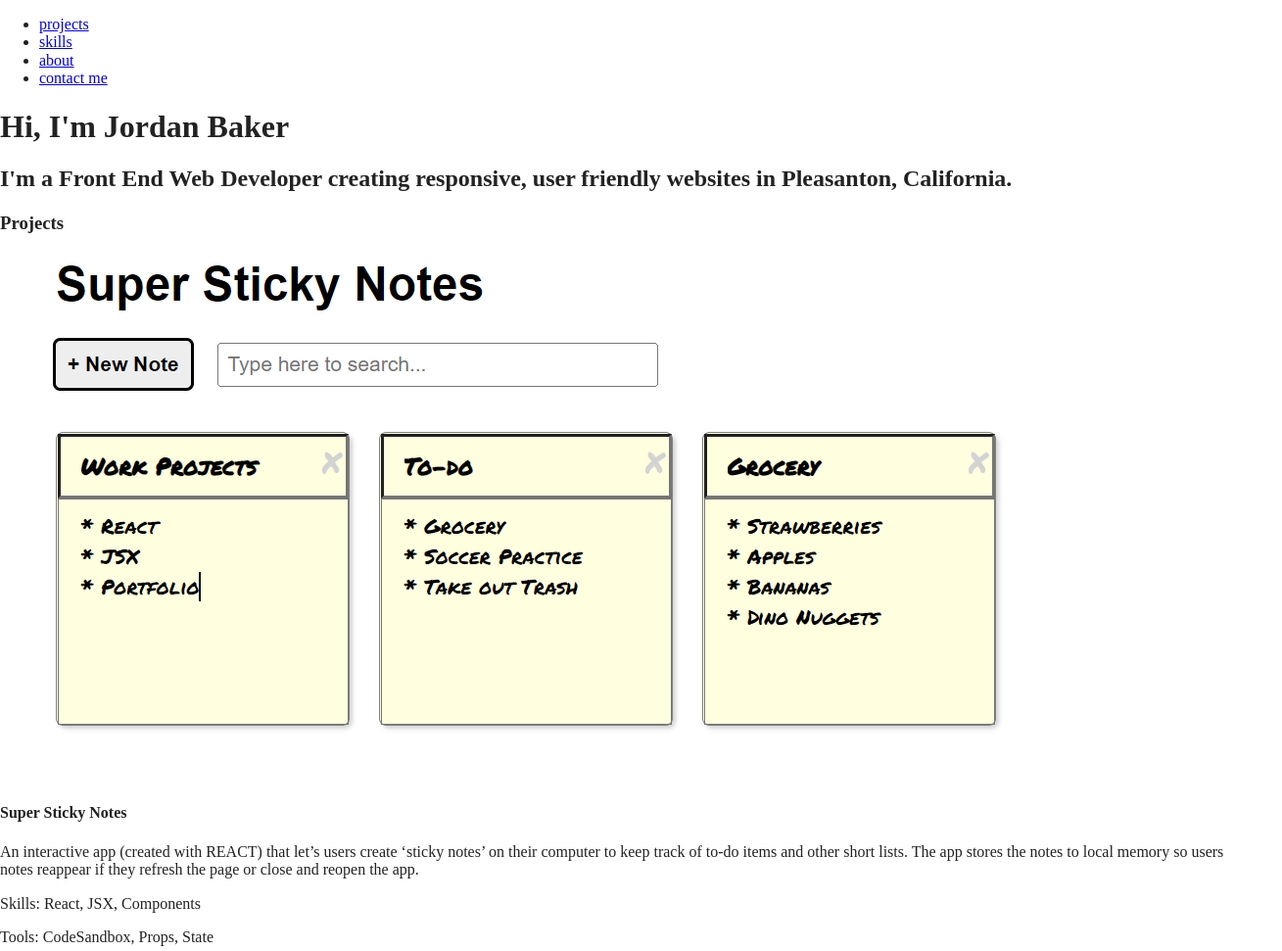
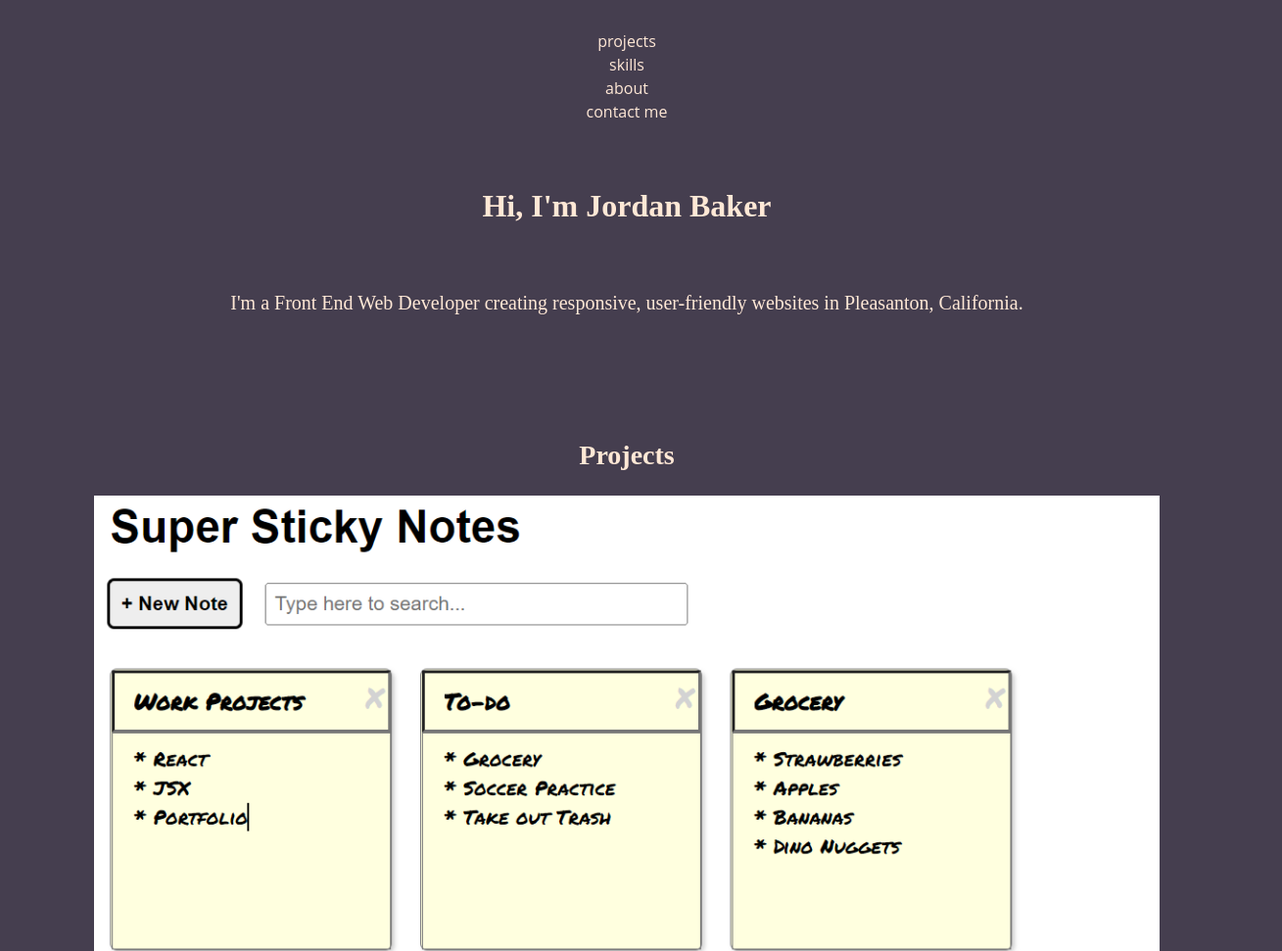
Before and after one commit to jk-baker/portfolio-project, a website built with Parcel: page index.html in a window 1280 px wide. Shown: the top 971 px of the page at 98% size, 1309 px wide, since content can reach past the window. Built offline with nearby package versions, Linux system fonts and the light colour scheme.

Commit message:
Added structural css to the homepage: fonts, margins, padding

```diff
--- a/css/main.css
+++ b/css/main.css
@@ -86,6 +86,155 @@ textarea {
 /* ==========================================================================
    Author's custom styles
    ========================================================================== */
+
+   /* General Styles */
+html {
+  font-size: 16px;
+}
+
+body {
+  font-size: 1em;
+  font-family: 'Open Sans', sans-serif;
+  color: #FFE8D6;
+  background-color: #453E4F;
+}
+
+ul {
+  list-style-type: none;
+  margin: 0;
+  padding: 0;
+}
+
+a {
+  color: #FFE8D6;
+  text-decoration: none;
+}
+
+h1 {
+  font-family: 'Alike', serif;
+  font-size: 1.75rem;
+  line-height: 1.5;
+  width: 100%;
+}
+
+h2 {
+  font-family: 'Alike', serif;
+  font-size: 1.25rem;
+  line-height: 1.5;
+  width: 100%;
+  font-weight: 400;
+}
+
+h3 {
+  font-size: 1.75rem;
+}
+
+h4 {
+  font-size: 1.25rem;
+}
+
+h5 {
+  font-size: 1.5rem;
+}
+
+h3,
+h4,
+h5,
+h6 {
+  font-family: 'Alike', serif;
+  line-height: 1.5;
+  width: 100%;
+}
+
+p,
+li {
+  font-size: 1rem;
+  line-height: 1.5;
+}
+
+span {
+  font-weight: bold;
+}
+
+img {
+  width: 100%;
+}
+
+figure {
+  margin: 0;
+}
+
+/* Structural Styles */
+header,
+#work,
+#skills,
+#about,
+footer {
+  display: flex;
+  justify-content: center;
+  text-align: center;
+  flex-flow: row wrap;
+}
+
+.content-wrapper {
+  width: 85%;
+}
+
+#work p,
+#about p {
+  width: 100%;
+  text-align: left;
+}
+
+/* removing all browser added default margins */
+h1,
+h2,
+h3,
+h4,
+h5,
+h6 {
+  margin: 0;
+}
+
+p {
+  margin: 0;
+}
+
+header {
+  padding: 30px 0 60px 0;
+}
+
+nav {
+  margin-bottom: 60px;
+}
+
+#work {
+  padding-top: 60px;
+}
+
+#skills {
+  padding: 80px 0;
+}
+
+#about {
+  padding: 60px 0;
+}
+
+footer {
+  padding: 80px 0
+}
+
+h2 {
+  margin-top: 60px;
+}
+
+h3 {
+  margin-bottom: 20px;
+}
+
+h4 {
+  margin-bottom: 40px;
+}
 
 /* ==========================================================================
    Helper classes
--- a/index.html
+++ b/index.html
@@ -27,6 +27,7 @@
 
 <body>
   <header>
+    <div class="content-wrapper">
     <nav>
       <ul>
         <li><a href="#work">projects</a></li>
@@ -37,12 +38,14 @@
     </nav>
     <div>
       <h1>Hi, I'm Jordan Baker</h1>
-      <h2>I'm a Front End Web Developer creating responsive, user friendly websites in Pleasanton, California.</h2>
+      <h2>I'm a Front End Web Developer creating responsive, user-friendly websites in Pleasanton, California.</h2>
     </div>
+  </div>
   </header>
 
   <main>
     <section id="work"> <!-- This section will display representative projects -->
+      <div class="content-wrapper">
       <h3 class="portfolio-header">Projects</h3>
       <div class="portfolio-item">
         <figure><a href="https://codesandbox.io/s/sticky-notes-ui-1qqwwf" ><img src="img/super-sticky-notes-screenshot.png" alt="Sticky Note Project" /></a></figure>
@@ -84,9 +87,11 @@
         <p><span>Tools: </span>CodeSandbox, JSON, API</p>
         <a class="project-link" href="https://jk-baker.github.io/guess-the-word/" ></a>
       </div>
+    </div>
     </section>
 
     <section id="skills"> <!-- This section will highlight all relevant skills attained to date -->
+      <div class="content-wrapper">
       <h3 class="skills-header">Skills</h3>
       <h4>Developer Skills</h4>
         <p class="skill">HTML and CSS</p>
@@ -100,9 +105,11 @@
         <p class="tool">Adobe Creative Suite</p>
         <p class="tool">FTP Client</p>
         <p class="tool">Chrome DevTools</p>
+      </div>
     </section>
 
     <section id="about"> <!-- This section will provide visitors with an introduction to me and my work -->
+      <div class="content-wrapper">
       <figure>
         <img src="img/jordan.jpg" alt="Jordan Baker image" />
       </figure>
@@ -112,10 +119,12 @@
         <p>I enjoy development because it feels like solving a puzzle as one slowly works through the process of building all the code to the different parts working together to get the final picture looking correct. </p>
         <p>Let's get started!</p>
       </div>
+    </div>
     </section>
   </main>
 
   <footer id="contact">
+    <div class="content-wrapper">
     <div class="contact-info">
       <h5>Hire me</h5>
       <p>812-391-8402</p>
@@ -133,6 +142,7 @@
       </ul>
     </div>
     <p>Copyright 2022 | Jordan Baker</p>
+  </div>
   </footer>
   <script src="js/vendor/modernizr-3.11.2.min.js"></script>
   <script src="js/plugins.js"></script>
```
